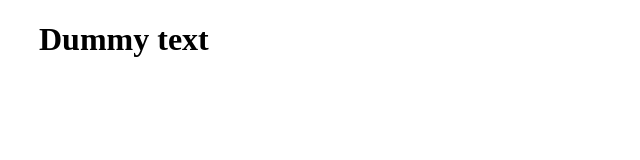
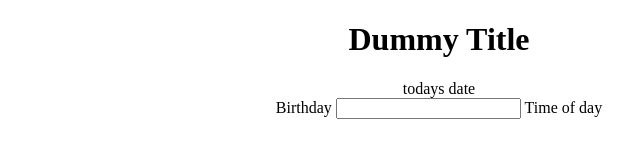
Before and after one commit to ryhorowitz/phase-1-project, a plain HTML site: page index.html in a window 1280 px wide. Shown: the whole page, without its empty margins (89-729 px from the left). Drawn offline with Linux system fonts and the light colour scheme.

Commit message:
composing birthday form

```diff
--- a/index.html
+++ b/index.html
@@ -5,7 +5,15 @@
     <link rel="stylesheet" href="styles.css">
   </head>
   <body>
-    <h1>Dummy text</h1>
+    <h1>Dummy Title</h1>
+    <div>todays date</div>
+    <div id="form-container">
+      <form action="" method="get">
+        <label for="birthday">Birthday</label>
+        <input type="text">
+        <label for="time">Time of day</label>
+      </form>
+    </div>
     <script src="/index.js"></script>
   </body>
 </html>
--- a/styles.css
+++ b/styles.css
@@ -1,3 +1,5 @@
 body {
-  margin: 0 10%
+  margin: 0 10%;
+  width: 800px;
+  text-align: center;
 }
```
Also changed, not shown: userStories.txt.
